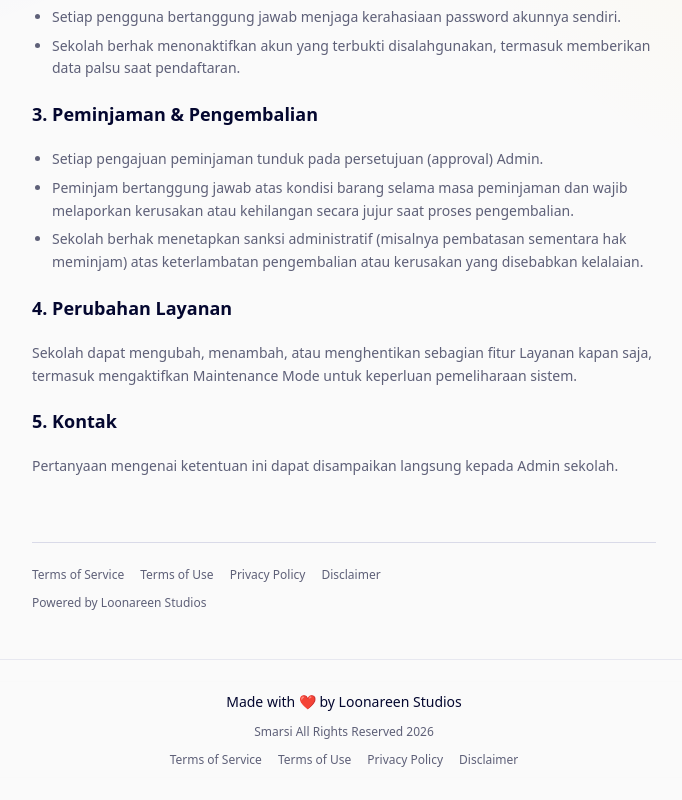
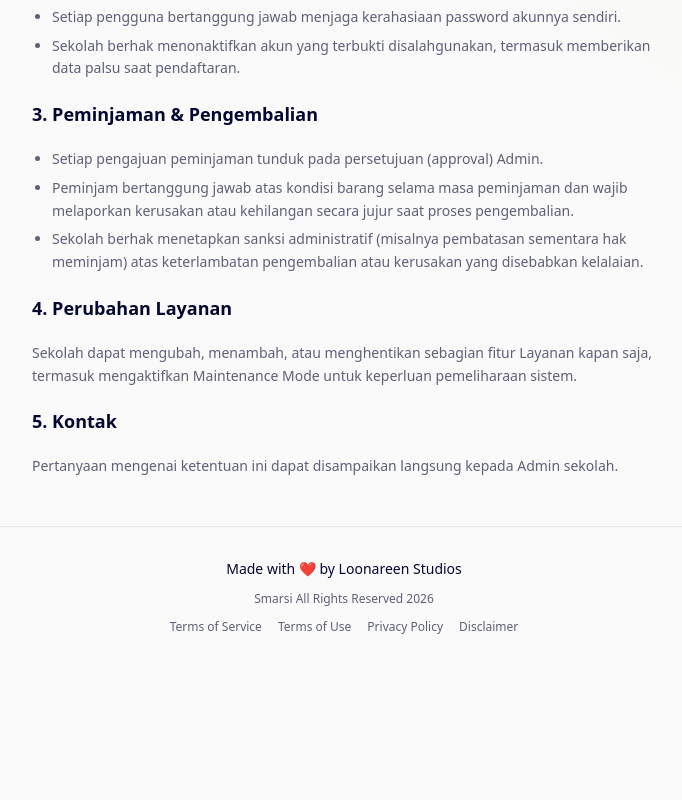
Before and after one commit to jahatsentosa14/Asset-Sman1-manage, a Next.js app: page /terms in a window 1280 px wide. Shown: the part 497-1297 px from the top of the page, without its empty margins (296-978 px from the left). After the commit the page ends 1164 px from the top, so only its background shows below. Built offline with nearby package versions, Linux system fonts and the light colour scheme.

Commit message:
refactor(ui): use shared global footer for legal pages

```diff
--- a/components/legal-layout.tsx
+++ b/components/legal-layout.tsx
@@ -1,35 +1,11 @@
 import Link from 'next/link';
-
-const LEGAL_LINKS = [
-  { href: '/terms', label: 'Terms of Service' },
-  { href: '/terms-of-use', label: 'Terms of Use' },
-  { href: '/privacy', label: 'Privacy Policy' },
-  { href: '/disclaimer', label: 'Disclaimer' },
-];
 
 export function LegalLayout({ title, children }: { title: string; children: React.ReactNode }) {
   return (
     <div className="mx-auto min-h-screen max-w-2xl px-6 py-12">
-      <Link href="/" className="text-sm font-medium text-primary hover:underline">
-        ← Kembali ke Beranda
-      </Link>
-
-      <h1 className="mb-8 mt-4 text-3xl font-bold tracking-tight">{title}</h1>
-
-      <div className="prose-sm space-y-5 text-sm leading-relaxed text-foreground [&_h2]:mt-8 [&_h2]:text-lg [&_h2]:font-semibold [&_p]:text-muted-foreground [&_li]:text-muted-foreground [&_ul]:list-disc [&_ul]:space-y-1.5 [&_ul]:pl-5">
-        {children}
-      </div>
-
-      <footer className="mt-16 space-y-3 border-t border-border pt-6">
-        <nav className="flex flex-wrap gap-x-4 gap-y-2 text-xs text-muted-foreground">
-          {LEGAL_LINKS.map((link) => (
-            <Link key={link.href} href={link.href} className="hover:text-foreground hover:underline">
-              {link.label}
-            </Link>
-          ))}
-        </nav>
-        <p className="text-xs text-muted-foreground">Powered by Loonareen Studios</p>
-      </footer>
+      <Link href="/" className="text-sm font-medium text-[#0f03ff] hover:underline">← Kembali ke Beranda</Link>
+      <h1 className="mb-8 mt-4 text-3xl font-black tracking-tight">{title}</h1>
+      <div className="prose-sm space-y-5 text-sm leading-relaxed text-foreground [&_h2]:mt-8 [&_h2]:text-lg [&_h2]:font-semibold [&_p]:text-muted-foreground [&_li]:text-muted-foreground [&_ul]:list-disc [&_ul]:space-y-1.5 [&_ul]:pl-5">{children}</div>
     </div>
   );
 }
```
